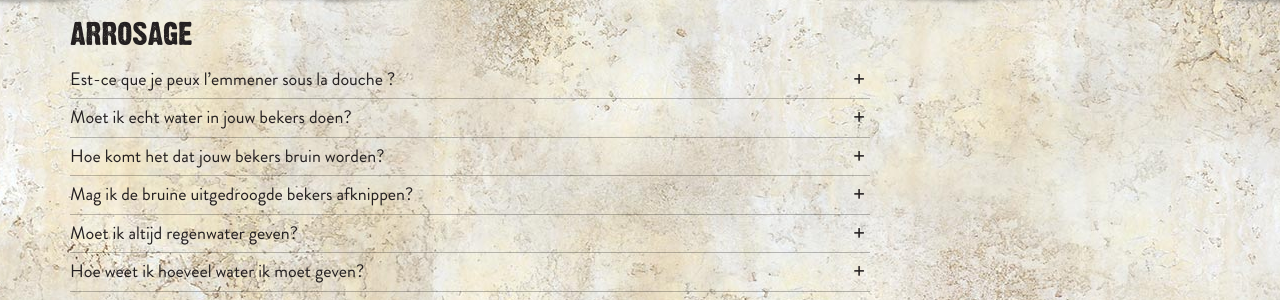
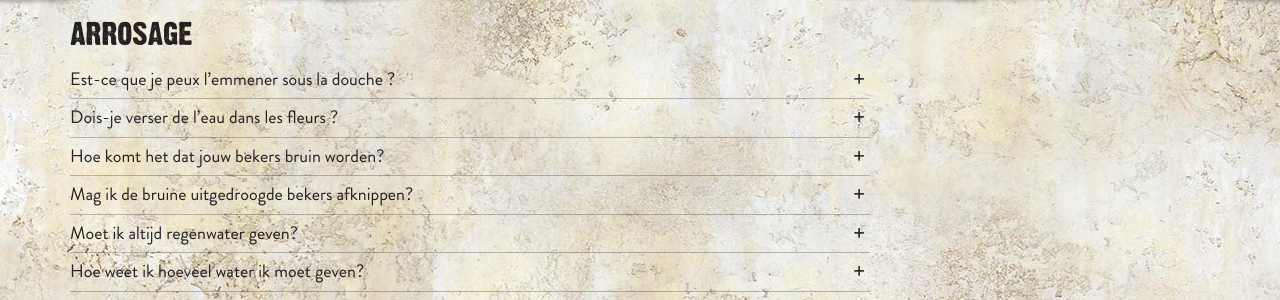
Before and after one commit to jhvanderschee/monkeyjars_fr, a Jekyll site: the page built from informations/index.md, in a window 1280 px wide and 900 px high, scrolled down 347 px. Shown: the part 156-456 px from the top of the window. Built offline with Jekyll 4.4.1, drawn with Linux system fonts in a browser that asks for light colours; some of the changed lines change nothing that is shown.

Commit message:
Updated 'informations/index.md' via CloudCannon

```diff
--- a/informations/index.md
+++ b/informations/index.md
@@ -31,13 +31,14 @@ water_geven:
       Oui, elle adore cela. Pas trop souvent toutefois, et inutile de dire : pas
       de savon. Elle aime aussi beaucoup être placée dans une salle de bains
       humide !
-  - title: Moet ik echt water in jouw bekers doen?
+  - title: Dois-je verser de l’eau dans les fleurs ?
     content: >-
-      Nee, als je mij goed verzorgt hoeft dat niet. Mijn stengels kun je zien
-      als een natuurlijke gieter. Als je me genoeg water geeft en de plek waar
-      ik sta niet te droog is, dan vul ik mijn beker gewoon zelf met een laagje
-      water. Afhankelijk van mijn soort vul ik mijn beker tot 1/3e, maar dat
-      hoeft niet altijd zo te zijn.
+      Non, si vous la soignez correctement, ce n’est pas nécessaire. Les tiges
+      sont de petits arrosoirs naturels. Si vous lui donnez suffisamment d’eau
+      et que vous la placez dans un endroit pas trop sec, elle se charge
+      elle-même de remplir ses fleurs avec un fond d’eau. Selon les espèces, la
+      plante les remplit elle-même à un tiers, mais ce n’est pas toujours le
+      cas.
   - title: Hoe komt het dat jouw bekers bruin worden?
     content: >-
       Als mijn bekers bruin worden is er iets mis. Meestal heb ik dan te weinig
```
